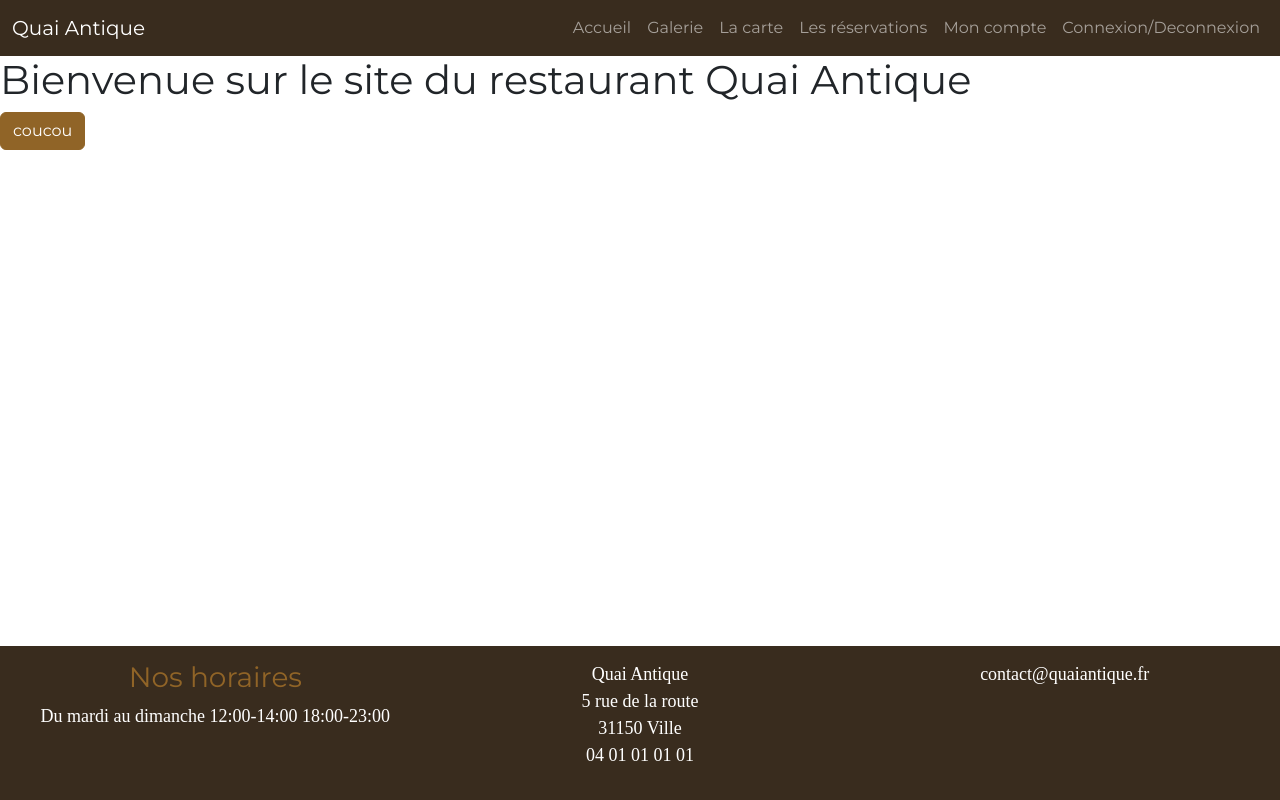
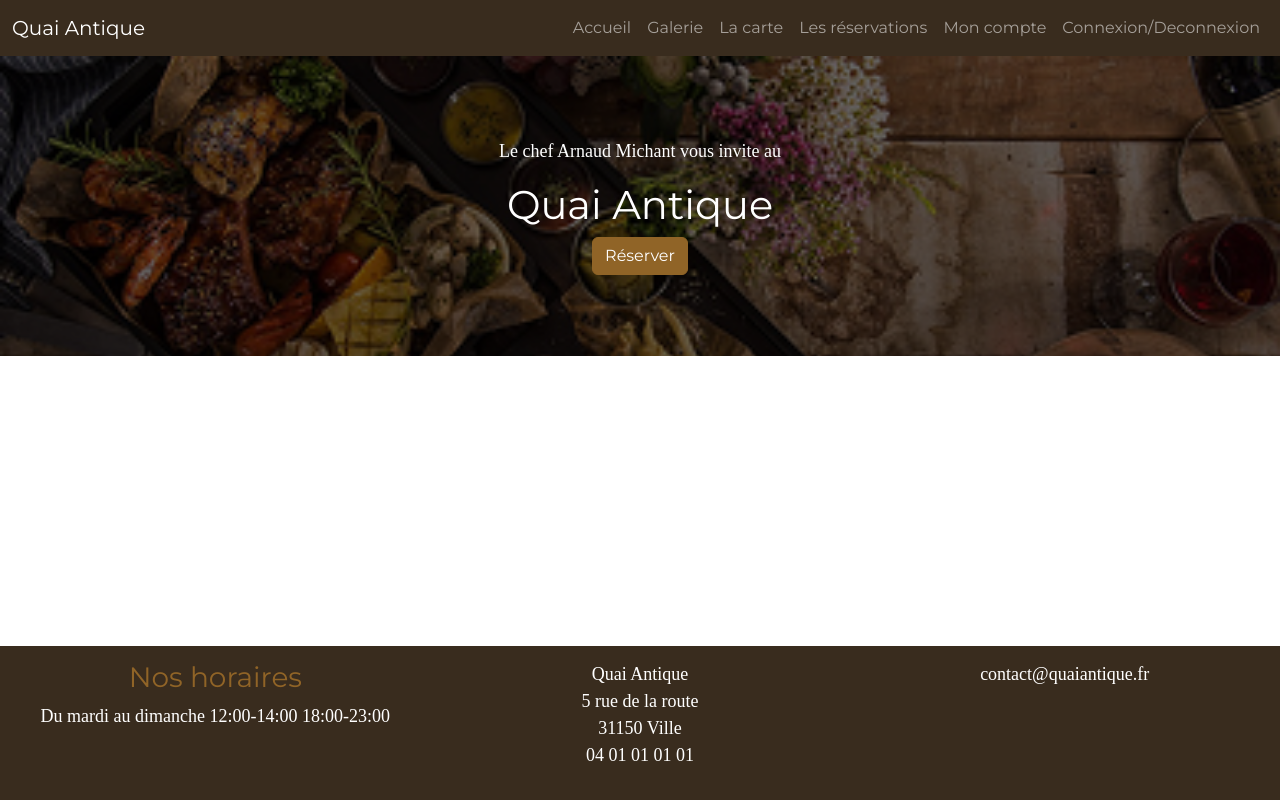
Before and after one commit to anaisdev2024/QuaiAntiqueRestaurantFront, a website with bundled scripts: page index.html in a window 1280 px wide. Built offline with nearby package versions, Linux system fonts and the light colour scheme; files whose address does not match are found by name; a web font is replaced by a local one.

Commit message:
ajout images + big tittle

```diff
--- a/pages/home.html
+++ b/pages/home.html
@@ -1,2 +1,7 @@
-<h1>Bienvenue sur le site du restaurant Quai Antique</h1>
-<button class="btn btn-primary">coucou</button>
+<div class="hero-scene text-center text-white">
+    <div class="hero-scene-content">
+        <p>Le chef Arnaud Michant vous invite au</p>
+        <h1>Quai Antique</h1>
+        <button class="btn btn-primary">Réserver</button>
+    </div>
+</div>
--- a/scss/main.scss
+++ b/scss/main.scss
@@ -16,3 +16,30 @@ footer.footer {
   bottom: 0;
   width: 100%
 }
+
+.hero-scene {
+  position: relative;
+  &::before {
+    content: "";
+    position: absolute;
+    top: 0;
+    left: 0;
+    width: 100%;
+    height: 100%;
+  background-image: url(../images/FondHeroScene.jpg);
+  background-size: cover;
+  filter:brightness(0.4);
+
+}
+* {
+  position: relative;
+}
+
+.hero-scene-content {
+ height: 300px;
+ display: flex;
+flex-direction: column;
+align-items: center;
+justify-content: center;
+}
+}
```
Also changed, not shown: images/FondHeroScene.jpg (added), images/agneau.jpg (added), images/bar.jpg (added), images/burger.jpg (added), images/chef.jpg (added), images/restaurant.jpg (added), images/saumon.jpg (added), images/table dressee.jpg (added), images/table.png (added), images/vin.jpg (added), scss/main.css, 1 other file.
